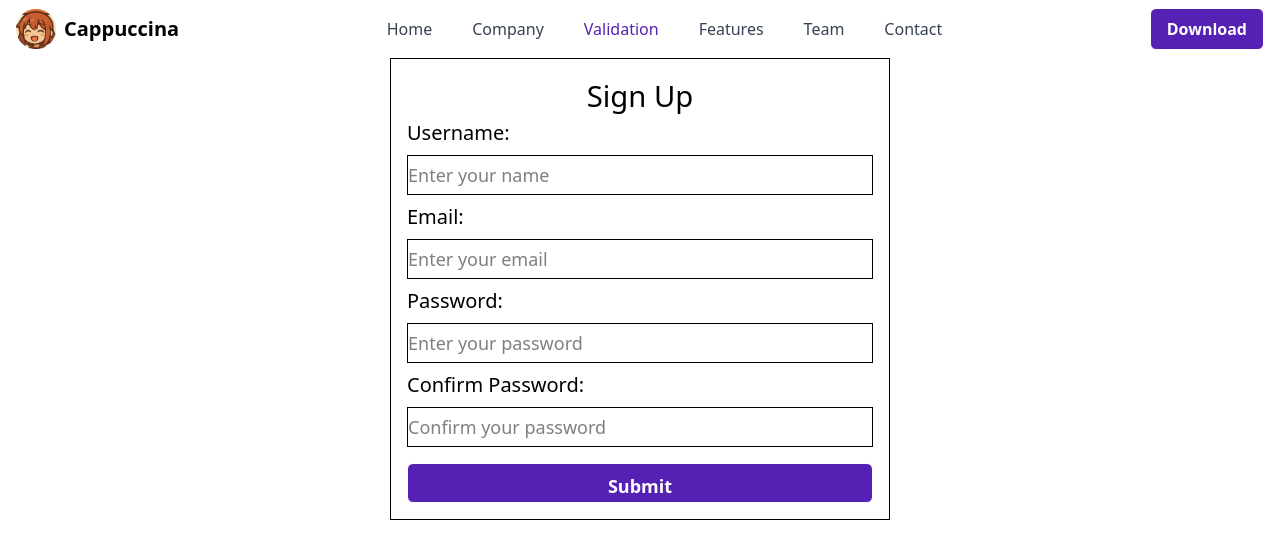
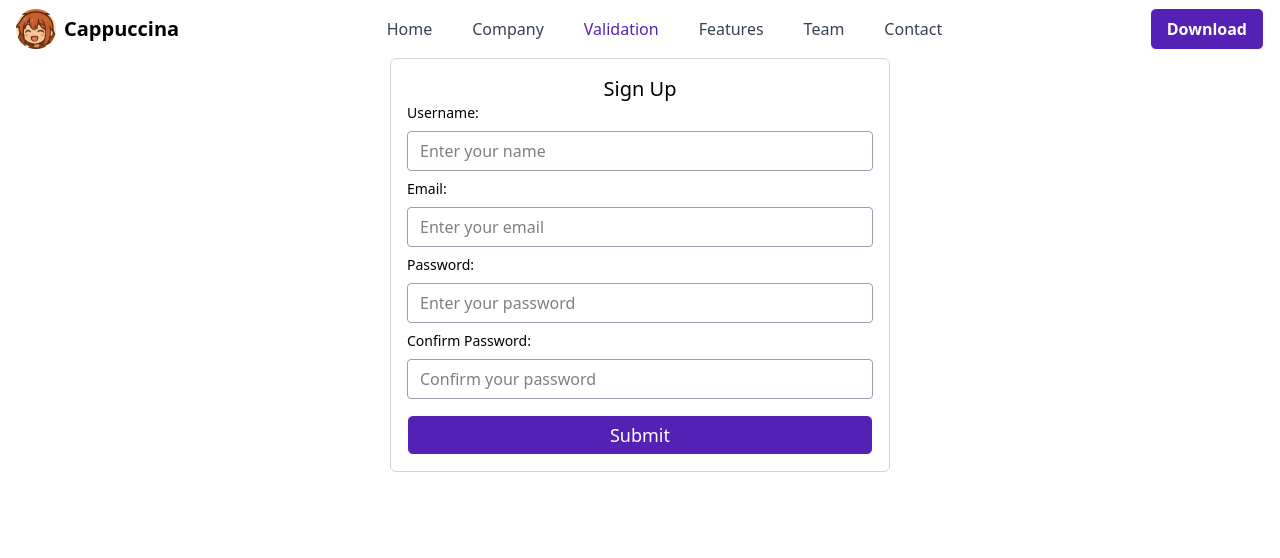
Before and after one commit to Shii108/Landing-Page, a Vue app: page /validation in a window 1280 px wide. Shown: the top 558 px of the page. Built offline with nearby package versions, Linux system fonts and the light colour scheme.

Commit message:
refactor(validation): fixed issue with the forms

```diff
--- a/src/components/Nav.vue
+++ b/src/components/Nav.vue
@@ -31,7 +31,7 @@
     <ul class="flex flex-col  gap-6 text-2xl font-medium text-gray-700">
       <router-link class="hover:text-[#5521B5]" to="/" @click="isOpen = !open">Home</router-link>
       <router-link class="hover:text-[#5521B5]" to="company" @click="isOpen = !open">Company</router-link>
-      <router-link class="hover:text-[#5521B5]" to="validation">Validation</router-link>
+      <router-link class="hover:text-[#5521B5]" to="validation" @click="isOpen=!open">Validation</router-link>
       <router-link class="hover:text-[#5521B5]" to="features">Features</router-link>
       <router-link class="hover:text-[#5521B5]" to="team">Team</router-link>
       <router-link class="hover:text-[#5521B5]" to="contact">Contact</router-link>
--- a/src/components/Validation.vue
+++ b/src/components/Validation.vue
@@ -1,31 +1,31 @@
 <template>
-  <div class="p-4 md:max-w-[500px] border mx-auto">
-    <h2 class="font-medium text-[clamp(1.625rem,1.393rem+0.54vw,1.875rem)] text-center">Sign Up</h2>
+  <div class="p-4 md:max-w-[500px] border border-gray-300 mx-auto rounded-md">
+    <h2 class="font-medium text-xl text-center">Sign Up</h2>
     <form @submit.prevent="handleSubmit()" class="flex flex-col gap-2  text-lg">
-      <label for="username" class="text-xl">Username:</label>
-      <input type="text" id="username" v-model="username" placeholder="Enter your name" class="border h-10" required />
-      <div v-if="isValidUsername" class="text-red-500 text-sm">Username must be 3-15 characters and only letters,
+      <label for="username" class="text-sm">Username:</label>
+      <input type="text" id="username" v-model="username" placeholder="Enter your name" class="border border-gray-400 rounded-sm h-10 text-base pl-3" required />
+      <div v-if="isValidUsername" class="text-red-500 text-sm ">Username must be 3-15 characters and only letters,
         numbers, _ or -.</div>
 
-      <label for="email" class="text-xl">Email:</label>
-      <input type="email" id="email" v-model="email" placeholder="Enter your email" class="border h-10" required />
+      <label for="email" class="text-sm">Email:</label>
+      <input type="email" id="email" v-model="email" placeholder="Enter your email" class="border h-10  border-gray-400 rounded-sm text-base pl-3" required />
 
-      <label for="password" class="text-xl">Password:</label>
-      <input type="password" id="password" v-model="password" placeholder="Enter your password" class="border h-10" required />
+      <label for="password" class="text-sm">Password:</label>
+      <input type="password" id="password" v-model="password" placeholder="Enter your password" class="border h-10  border-gray-400 rounded-sm text-base pl-3" required />
       <div v-if="isValidPassword" class="text-sm text-red-500">Min 8 chars, 1 uppercase, 1 number, 1 symbol.</div>
 
-      <label for="passwordCheck" class="text-xl">Confirm Password:</label>
-      <input type="password" id="passwordCheck" v-model="passwordCheck" placeholder="Confirm your password" class="border h-10" required />
-      <div v-if="isPasswordMatch" class="text-sm text-red-500">Password don't match try again</div>
+      <label for="passwordCheck" class="text-sm">Confirm Password:</label>
+      <input type="password" id="passwordCheck" v-model="passwordCheck" placeholder="Confirm your password" class="border h-10  border-gray-400 rounded-sm text-base pl-3" required />
+      <div v-if="isPasswordMatch" class="text-[12px] sm:text-sm text-red-500">Password don't match try again</div>
 
-      <button type="submit" class="border bg-[#5521B5] text-white px-4 py-2 rounded-md font-semibold h-10 mt-2">Submit</button>
+      <button type="submit" class="border bg-[#5521B5] text-white px-4 py-2 rounded-md font-medium flex items-center justify-center h-10 mt-2">Submit</button>
     </form>
   </div>
 </template>
 
 
 <script setup>
-import { ref } from 'vue'
+import { ref, watch } from 'vue'
 import { useToast } from 'vue-toastification'
 
 const username = ref('')
@@ -49,6 +49,7 @@ const handleSubmit = () => {
 }
 
 const checkUsernameFormat = () => {
+  username.value = username.value.trim()
   if (username.value && /^[a-zA-Z0-9_-]{3,15}$/.test(username.value)) {
     isValidUsername.value = false;
     console.log(username.value);
@@ -77,6 +78,14 @@ const checkPasswordMatch = () => {
   }
 }
 
+watch(() => password.value, (newValue, oldValue) => {
+  checkPasswordFormat()
+})
+
+watch(() => username.value, (newValue, oldValue) => {
+  checkUsernameFormat()
+})
+
 </script>
 
 
```
